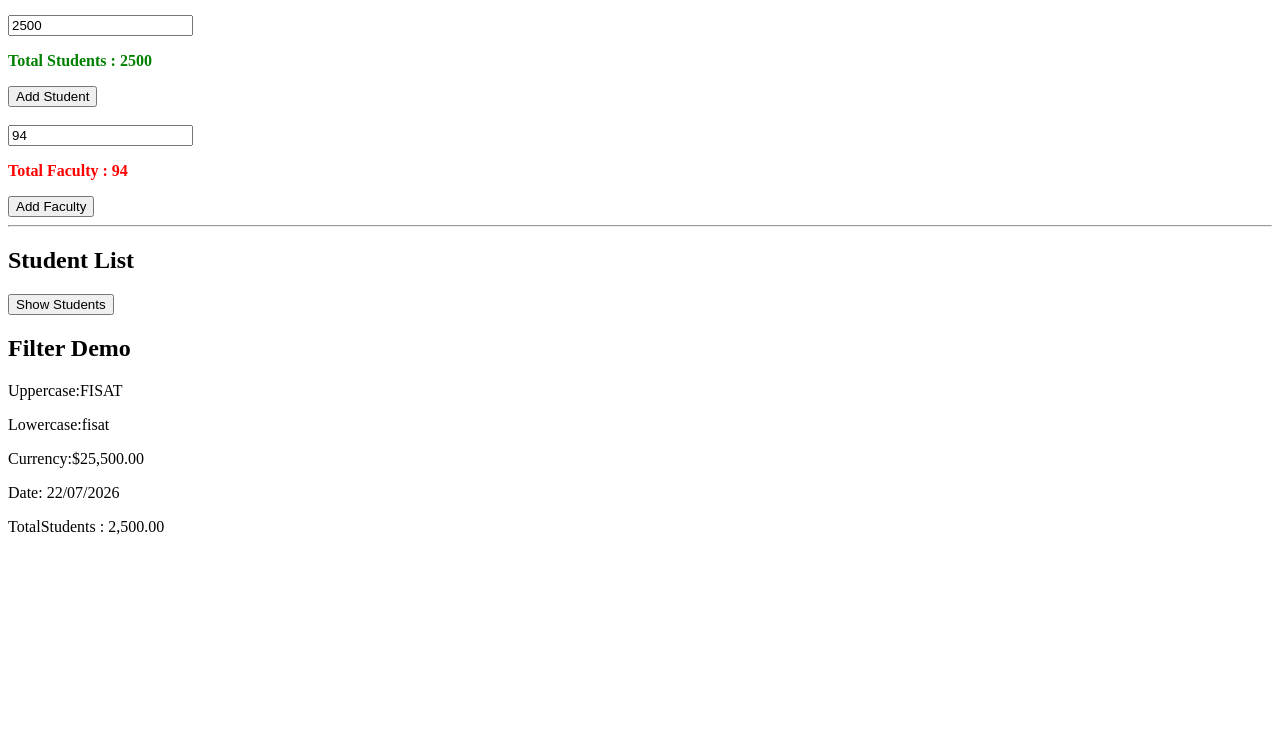
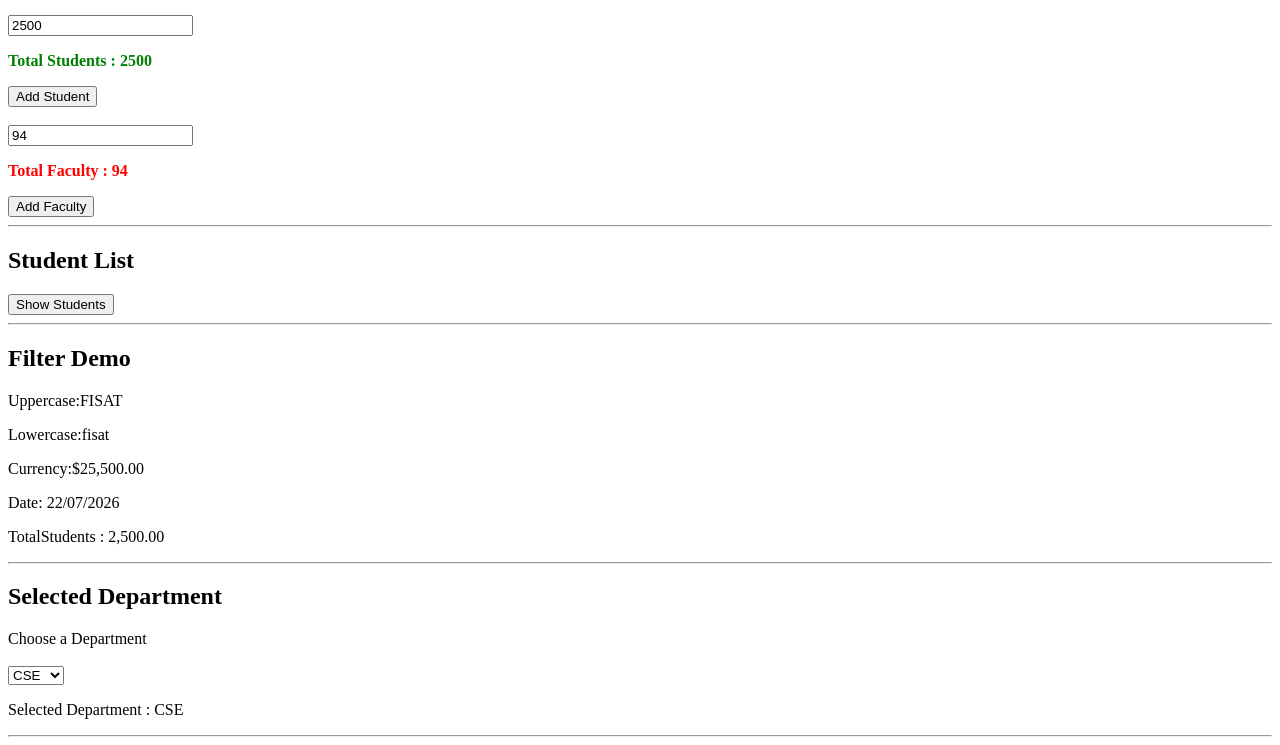
Before and after one commit to MahendranDM/MCA-Angular-Projects, a website: page campus360/index.html in a window 1280 px wide. Shown: the part 104-849 px from the top of the page. Before the commit the page ends 800 px from the top, so only its background shows below. Drawn offline with nearby package versions, Linux system fonts and the light colour scheme.

Commit message:
Some Changes

```diff
--- a/campus360/index.html
+++ b/campus360/index.html
@@ -55,7 +55,7 @@
             {{student}}
         </li>
     </ul>
-
+<hr>
 <h2>Filter Demo</h2>
 <p>Uppercase:{{collegeName | uppercase}}</p>
 <p>Lowercase:{{collegeName | lowercase}}</p>
@@ -63,6 +63,23 @@
 <p> Date: {{today | date:'dd/MM/yyyy' }}</p>
 <p>TotalStudents : {{ totalStudents | number:2}}</p>
 
+<hr>
+
+<h2>Selected Department</h2>
+
+<label for="department">Choose a Department</label>
+<br>
+<br>
+<select ng-model="selectDepartment"
+        ng-options="department for department in departments">
+</select>
+<p>
+
+    Selected Department : {{selectDepartment}}
+</p>
+<hr>
+
+
 
 
 
--- a/campus360/js/app.js
+++ b/campus360/js/app.js
@@ -18,6 +18,9 @@ app.controller('dashboardController', function ($scope) {
 $scope.fees =25500;
 $scope.today = new Date();
 
+$scope.departments = ["CSE", "IMCA", "MCA", "Mech", "Civil", "EEE", "MBA"];
+$scope.selectDepartment = "CSE";
+
 
     $scope.addStudent = function () {
         $scope.totalStudents++;
```
